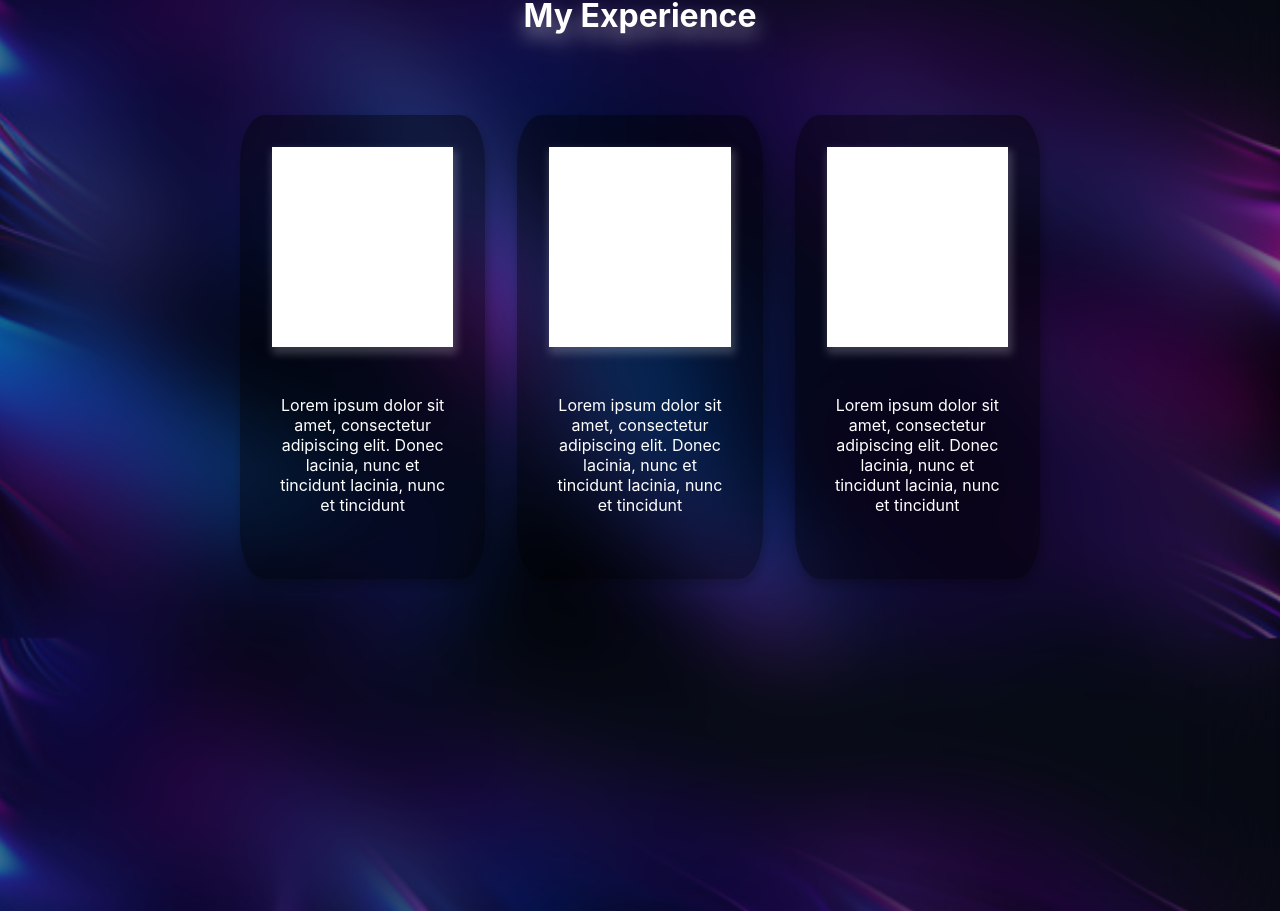
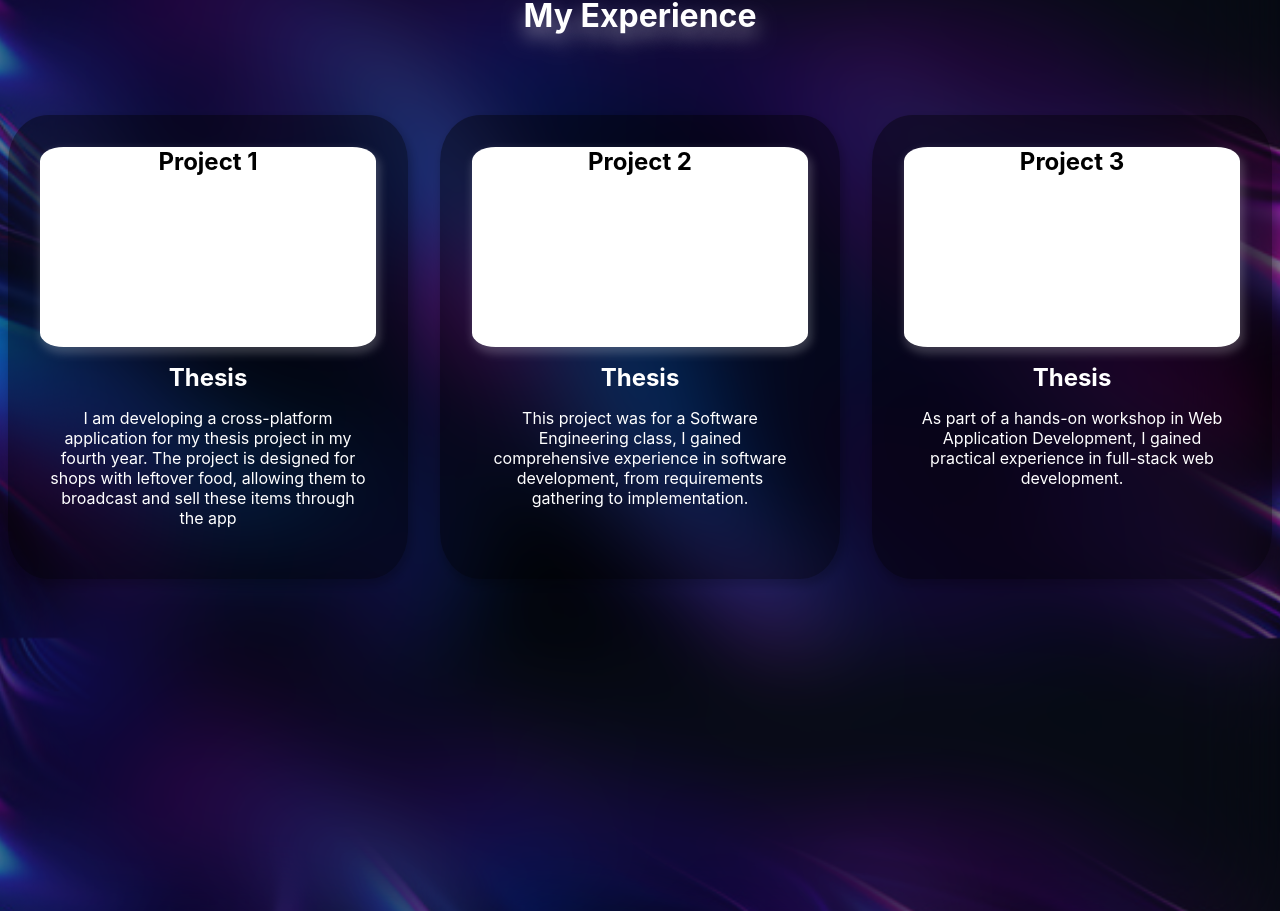
Before and after one commit to lovemxchine/Portfolio, a React (Create React App) app: page / in a window 1280 px wide. Shown: the part 1762-2673 px from the top of the page. Built offline with nearby package versions, Linux system fonts and the light colour scheme.

Commit message:
update animation

```diff
--- a/src/App.css
+++ b/src/App.css
@@ -396,6 +396,7 @@
 .project-card-header {
   /* box-shadow: 0 4px 8px 0 rgba(0, 0, 0, 0.2); */
   /* margin-top: 0.4rem; */
+  border-radius: 7%;
   transition: 0.3s;
   background-color: #fff;
   height: 25vh;
@@ -416,7 +417,11 @@
 }
 
 .project-card-body {
+  margin-top: 0.5rem;
   padding: 0.5rem;
+  width: 20rem;
+  text-align: center;
+  display: block;
 }
 
 .contact {
--- a/src/project.js
+++ b/src/project.js
@@ -44,34 +44,42 @@
       <div className="project-group">
         <div className="project-card">
           <div className="project-card-header">
-            <h2>Project 1</h2>
+            <h2 style={{ color: "black" }}>Project 1</h2>
           </div>
           <div className="project-card-body">
+            <h2 style={{ marginBottom: "1rem" }}>Thesis</h2>
             <p>
-              Lorem ipsum dolor sit amet, consectetur adipiscing elit. Donec
-              lacinia, nunc et tincidunt lacinia, nunc et tincidunt
+              I am developing a cross-platform application for my thesis project
+              in my fourth year. The project is designed for shops with leftover
+              food, allowing them to broadcast and sell these items through the
+              app
             </p>
           </div>
         </div>
         <div className="project-card">
           <div className="project-card-header">
-            <h2>Project 2</h2>
+            <h2 style={{ color: "black" }}>Project 2</h2>
           </div>
           <div className="project-card-body">
+            <h2 style={{ marginBottom: "1rem" }}>Thesis</h2>
+
             <p>
-              Lorem ipsum dolor sit amet, consectetur adipiscing elit. Donec
-              lacinia, nunc et tincidunt lacinia, nunc et tincidunt
+              This project was for a Software Engineering class, I gained
+              comprehensive experience in software development, from
+              requirements gathering to implementation.
             </p>
           </div>
         </div>
         <div className="project-card">
           <div className="project-card-header">
-            <h2>Project 3</h2>
+            <h2 style={{ color: "black" }}>Project 3</h2>
           </div>
           <div className="project-card-body">
+            <h2 style={{ marginBottom: "1rem" }}>Thesis</h2>
+
             <p>
-              Lorem ipsum dolor sit amet, consectetur adipiscing elit. Donec
-              lacinia, nunc et tincidunt lacinia, nunc et tincidunt
+              As part of a hands-on workshop in Web Application Development, I
+              gained practical experience in full-stack web development.
             </p>
           </div>
         </div>
```
